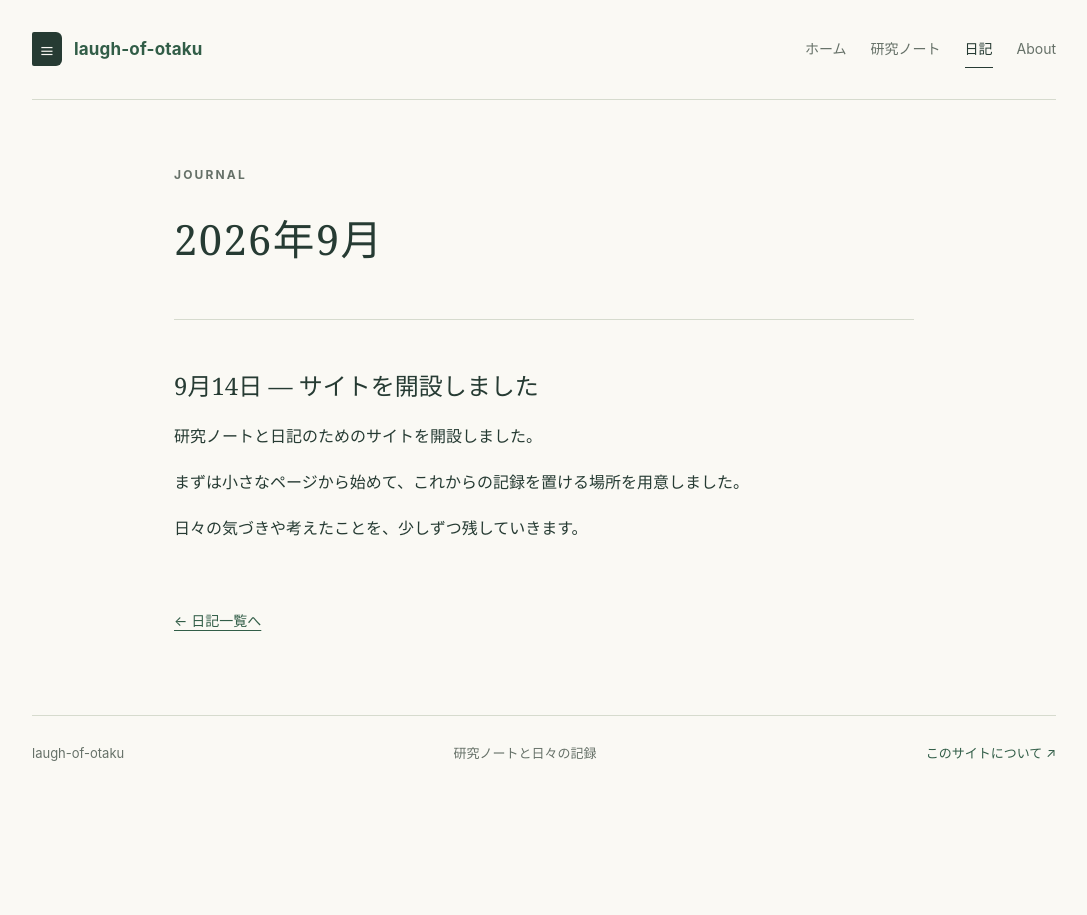
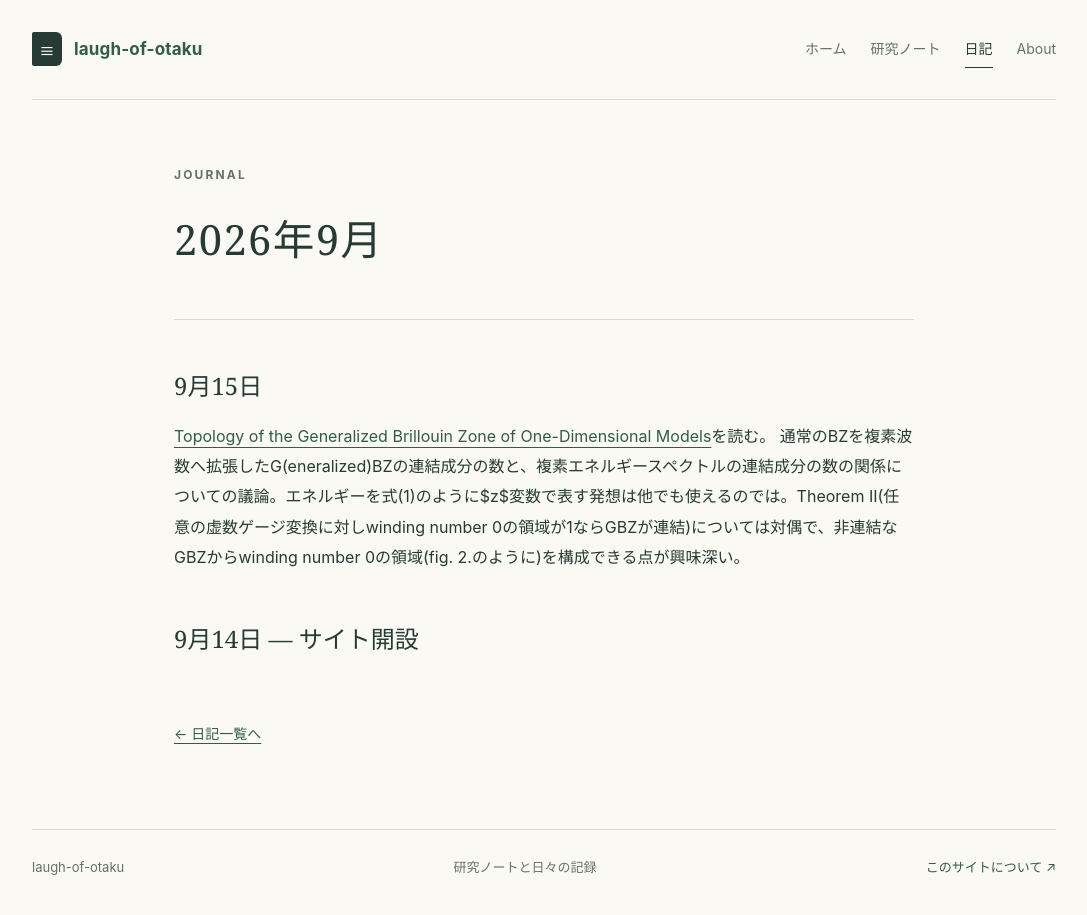
Before and after one commit to laugh-of-otaku/laugh-of-otaku.github.io, a Jekyll site: the page built from _posts/2026-09-01-diary.md, in a window 1280 px wide. Shown: the whole page, without its empty margins (96-1183 px from the left). Built offline with Jekyll 4.4.1, drawn with Linux system fonts in a browser that asks for light colours.

Commit message:
Update 2026-09-01-diary.md

```diff
--- a/_posts/2026-09-01-diary.md
+++ b/_posts/2026-09-01-diary.md
@@ -3,10 +3,9 @@ title: 2026年9月
 date: 2026-09-01 00:00:00 +0900
 description: 2026年9月の日記。
 ---
-## 9月14日 — サイトを開設しました
+## 9月15日
+[Topology of the Generalized Brillouin Zone of One-Dimensional Models](https://journals.aps.org/prl/abstract/10.1103/7cnd-r7q4)を読む。
+通常のBZを複素波数へ拡張したG(eneralized)BZの連結成分の数と、複素エネルギースペクトルの連結成分の数の関係についての議論。エネルギーを式(1)のように$z$変数で表す発想は他でも使えるのでは。Theorem II(任意の虚数ゲージ変換に対しwinding number 0の領域が1ならGBZが連結)については対偶で、非連結なGBZからwinding number 0の領域(fig. 2.のように)を構成できる点が興味深い。
 
-研究ノートと日記のためのサイトを開設しました。
 
-まずは小さなページから始めて、これからの記録を置ける場所を用意しました。
-
-日々の気づきや考えたことを、少しずつ残していきます。
+## 9月14日 — サイト開設
```
